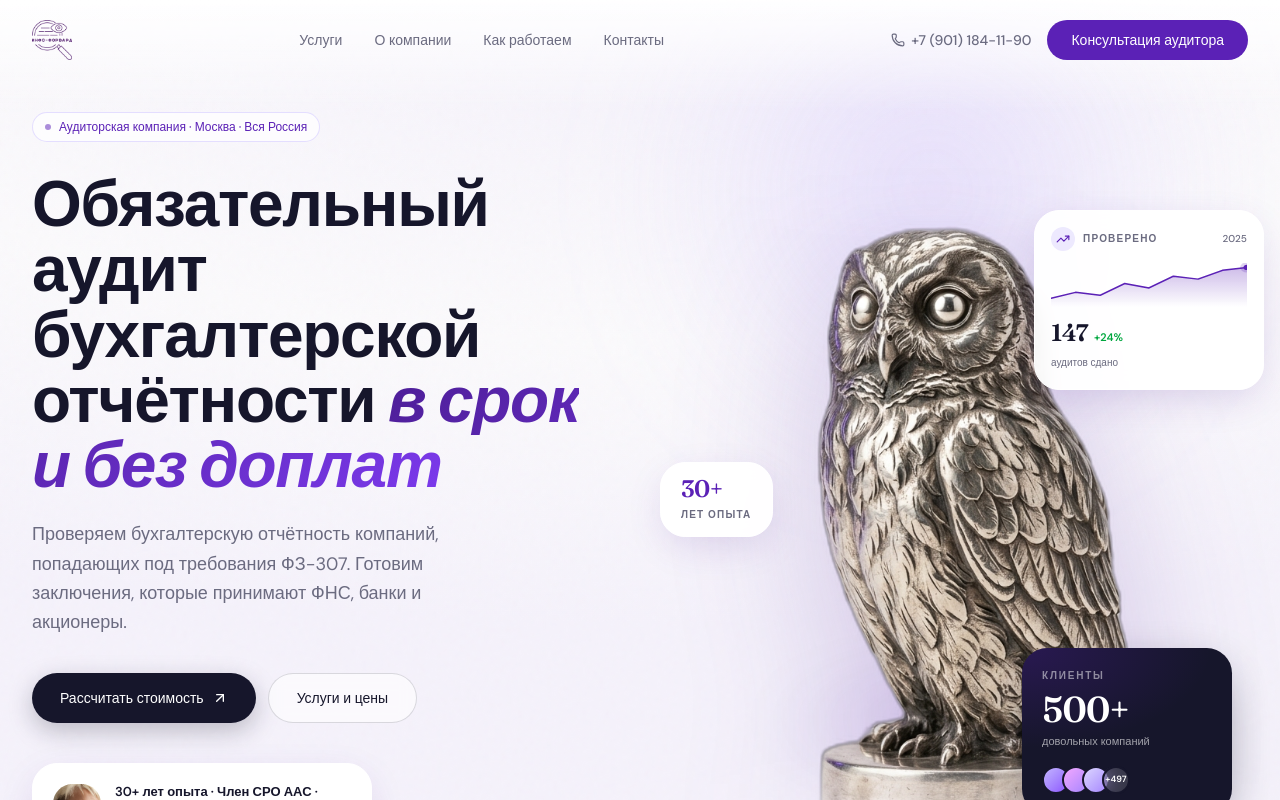
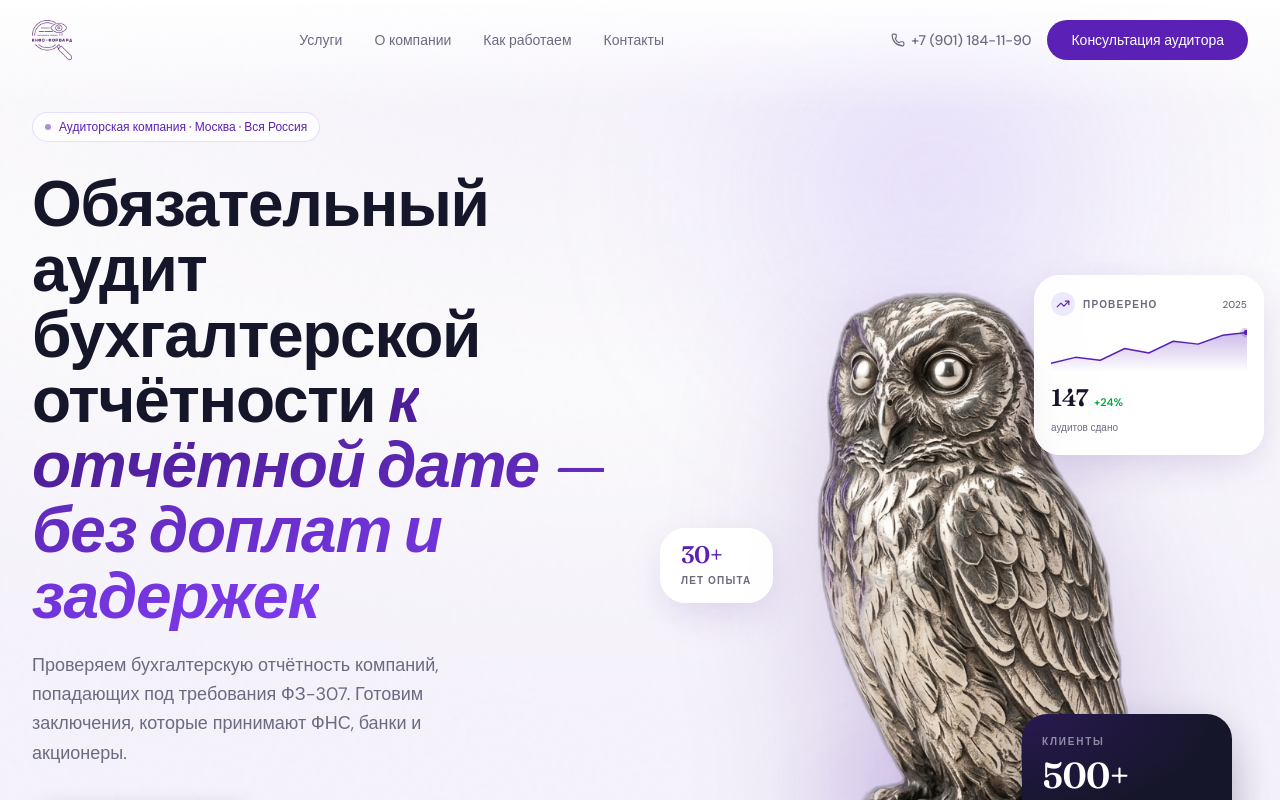
Before and after one commit to npopko55-cmd/info-forvard-site, a Next.js app: page / in a window 1280 px wide. Shown: the top 800 px of the page. Built offline with nearby package versions, Linux system fonts and the light colour scheme.

Commit message:
copy: stronger H1 — к отчётной дате, без доплат и задержек

```diff
--- a/src/components/hero.tsx
+++ b/src/components/hero.tsx
@@ -125,7 +125,7 @@ export function Hero() {
             >
               Обязательный аудит бухгалтерской отчётности{" "}
               <span className="italic text-gradient-violet">
-                в срок и без доплат
+                к отчётной дате — без доплат и задержек
               </span>
             </motion.h1>
 
```
